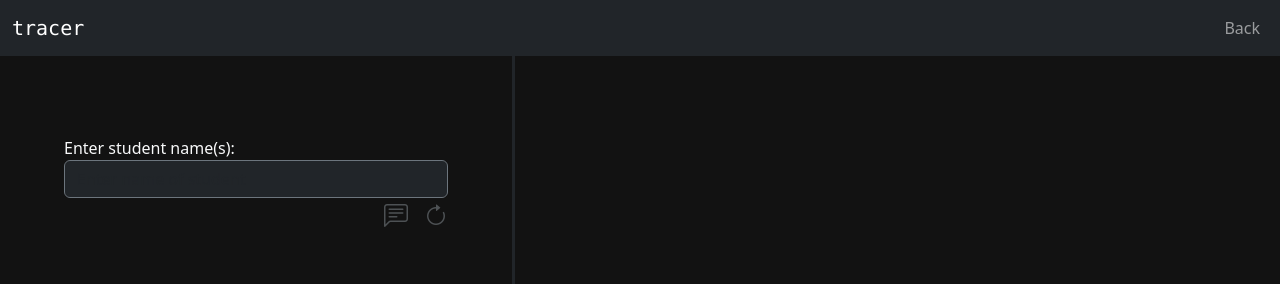
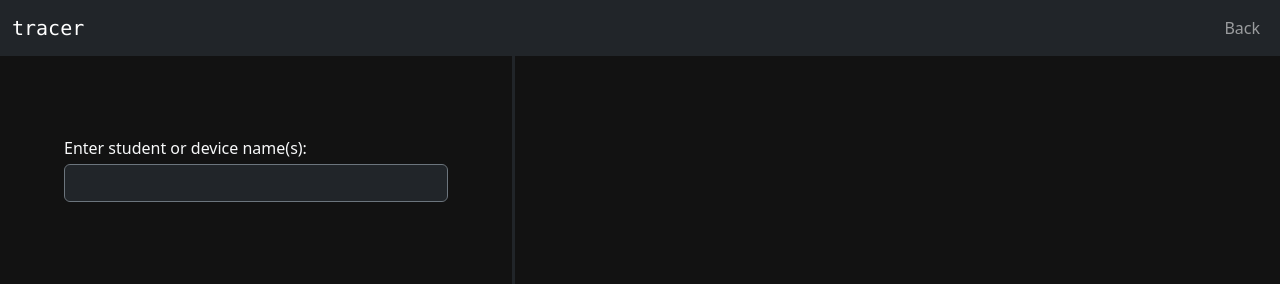
Before and after one commit to tlaf8/tracer, a React (Vite) app: page /make in a window 1280 px wide. Shown: the top 284 px of the page. Built offline with nearby package versions, Linux system fonts and the light colour scheme.

Commit message:
Improve qr generation UI

```diff
--- a/src/components/Dashboard.tsx
+++ b/src/components/Dashboard.tsx
@@ -334,7 +334,7 @@ const Dashboard: React.FC = () => {
                                 textDecoration: 'none',
                                 color: hoveringStudent ? 'white' : '#4D5154',
                                 fontSize: '0.9rem'
-                            }}>Need Student QR Codes?</Link>
+                            }}>Need QR Codes?</Link>
                         </div>
                     </Col>
                 </Row>
--- a/src/components/MakeStudent.tsx
+++ b/src/components/MakeStudent.tsx
@@ -1,4 +1,4 @@
-import React, {useState} from "react";
+import React, {useEffect, useState} from "react";
 import QRCodeGrid from "./QRCodeGrid";
 import {Buffer} from 'buffer';
 import Icon from "./Icon.tsx";
@@ -9,25 +9,26 @@ interface QRItem {
 }
 
 const MakeStudent: React.FC = () => {
-    const [studentName, setStudentName] = useState<string>('');
-    const [inputType, setInputType] = useState<string>('single');
+    const [rawString, setRawString] = useState<string>('');
+    const [dataList, setDataList] = useState<Array<string>>([]);
     const [qrData, setQrData] = useState<QRItem[]>([]);
 
-    const generateQrData = () => {
-        const qrList: QRItem[] = [];
+    const onDelete = (index: number) => {
+        const newList = [...dataList];
+        newList.splice(index, 1);
+        setDataList(newList);
+    }
 
-        studentName.split('\n').map((name) => {
-            const stripped = name.replace(/\s/g, '');
-            if (stripped !== '') {
-                qrList.push({
-                    data: Buffer.from(stripped).toString('base64'),
-                    label: name,
+    useEffect(() => {
+        const newQrData: QRItem[] = [];
+        dataList.map((item: string) => {
+            newQrData.push({
+                data: Buffer.from(item).toString('base64'),
+                label: item
+            });
         })
-            }
-        })
-
-        setQrData(qrList);
-    }
+        setQrData(newQrData);
+    }, [dataList]);
 
     return (
         <>
@@ -41,37 +42,35 @@ const MakeStudent: React.FC = () => {
                     alignItems: 'center',
                     marginTop: '10vh'
                 }}>
-                    <div className='w-75 text-light'>
-                        Enter student name(s):
+                    <div className='w-75 text-light mb-1'>
+                        Enter student or device name(s):
                     </div>
                     <div className='w-75 text-light d-flex flex-column align-items-end'>
-                        {inputType === 'single' ? (
                         <input
-                                type='text'
                             className='form-control bg-dark text-light border-secondary'
-                                placeholder='Enter name of student'
-                                value={studentName}
+                            value={rawString}
                             onChange={(e) => {
-                                    setStudentName(e.target.value)
+                                setRawString(e.target.value);
                             }}
-                            />
-                        ) : (
-                            <textarea
-                                className='form-control bg-dark text-light border-secondary'
-                                placeholder='Enter names of students'
-                                value={studentName}
-                                onChange={(e) => {
-                                    setStudentName(e.target.value);
+                            onKeyDown={(k) => {
+                                const trimmed = rawString.trim();
+                                if (k.key === 'Enter' && trimmed !== '') {
+                                    setDataList([...dataList, trimmed]);
+                                    setRawString('');
+                                }
                             }}
-                            ></textarea>
-                        )}
-                        <div className='float-end'>
-                            <Icon className='bi bi-chat-left-text me-3' onClick={() => {
-                                setStudentName('');
-                                setInputType(inputType === 'single' ? 'multi' : 'single')
-                            }} fontSize='1.5rem' />
-                            <Icon className='bi-arrow-clockwise float-end' onClick={() => generateQrData()} fontSize='1.5rem' />
+                        ></input>
                     </div>
+                    <div className='w-75 mt-1 text-light'>
+                        {dataList.map((item, i) => (
+                            <div className='p-2 mt-1' key={i} style={{
+                                border: '1px solid #4D5154',
+                                borderRadius: 'var(--bs-border-radius)'
+                            }}>
+                                {item}
+                                <Icon className='bi bi-x float-end' onClick={() => onDelete(i)} hoverColor='orangered'/>
+                            </div>
+                        ))}
                     </div>
                 </div>
                 <div style={{
```
Lines whose indentation alone changed are shown as unchanged.
